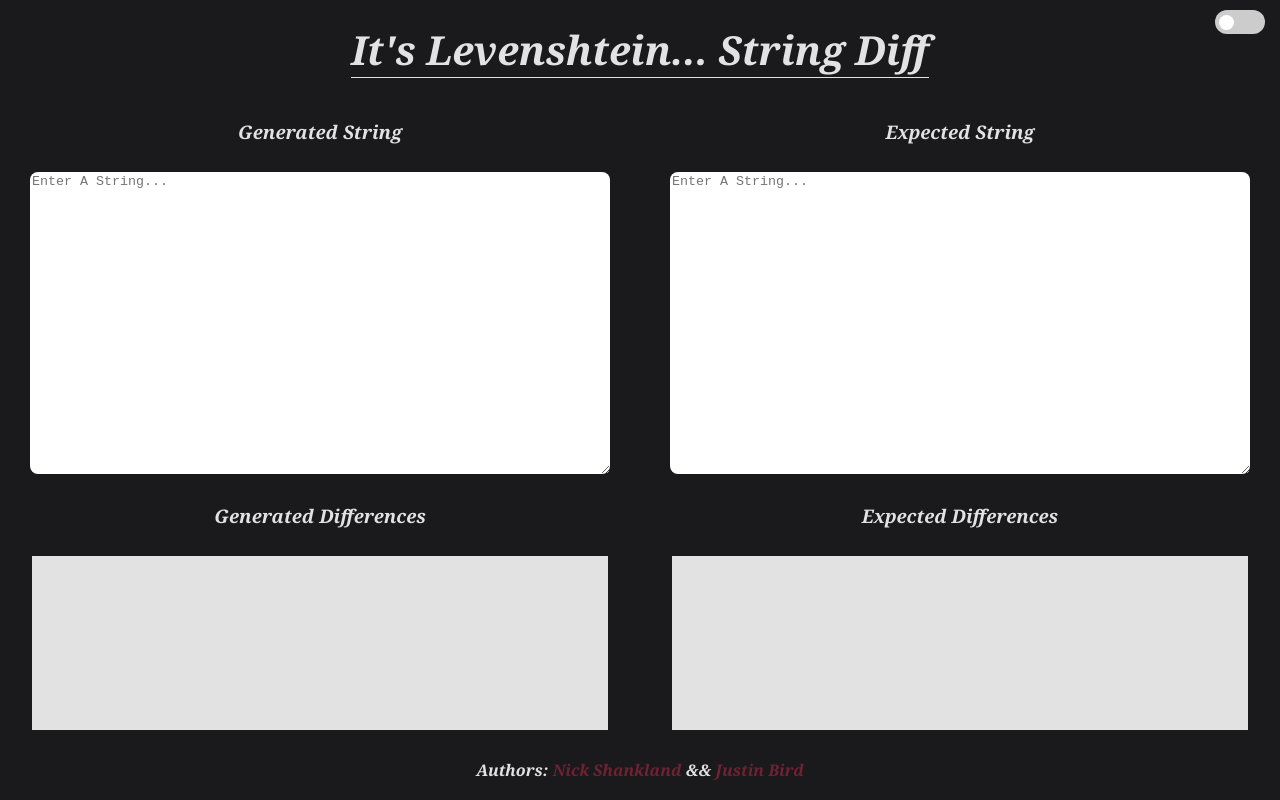
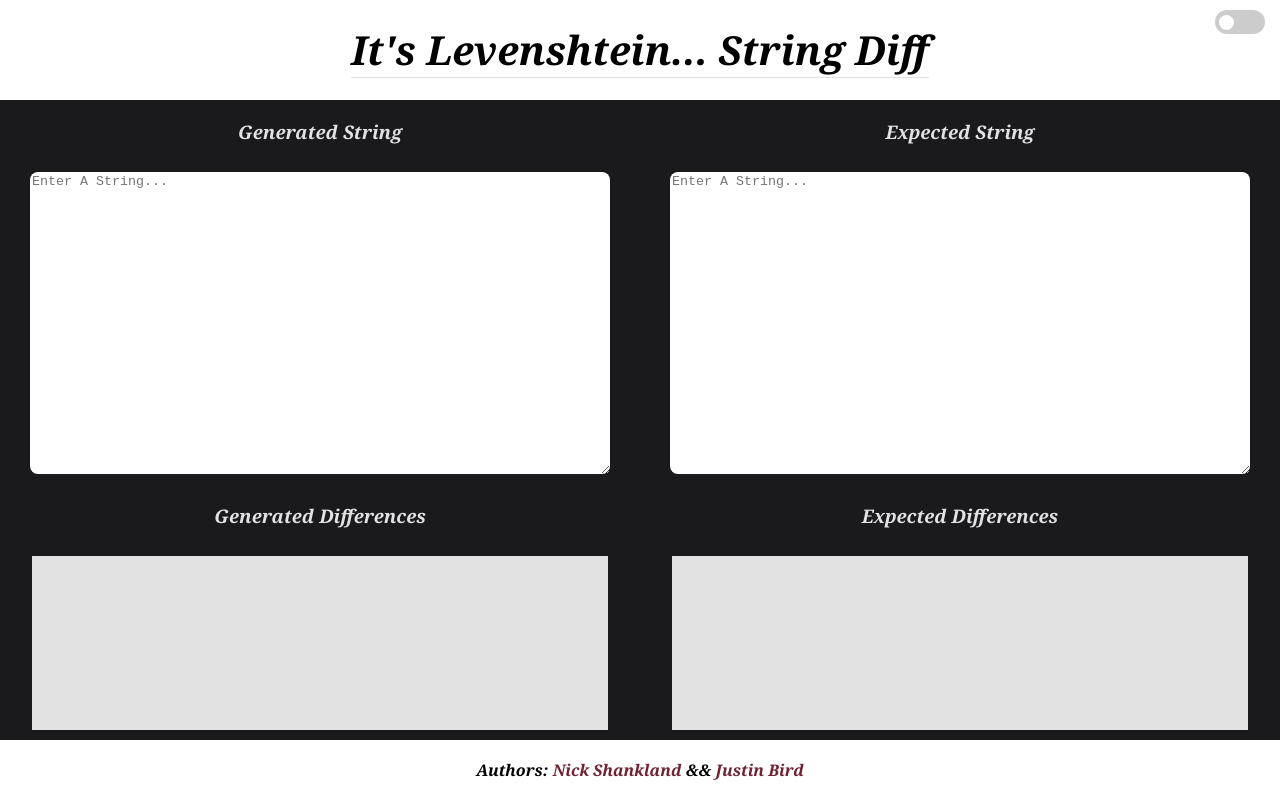
Before and after one commit to string-compare/edit-distance-fe, a React (Create React App) app: page / in a window 1280 px wide. Built offline with nearby package versions, Linux system fonts and the light colour scheme.

Commit message:
Context provider initial setup

```diff
--- a/src/App.css
+++ b/src/App.css
@@ -3,8 +3,6 @@
   width: 100vw;
   text-align: center;
   display: grid;
-  background-color: #1a1a1d;
-  color: rgb(226, 226, 226);
   font-family: "Noto Serif", serif;
   grid-template-columns: 100vw;
   grid-template-rows: 100px 80vh 1fr;
```
Also changed, not shown: src/theme/context-provider.tsx (added, +28 -0 lines).
